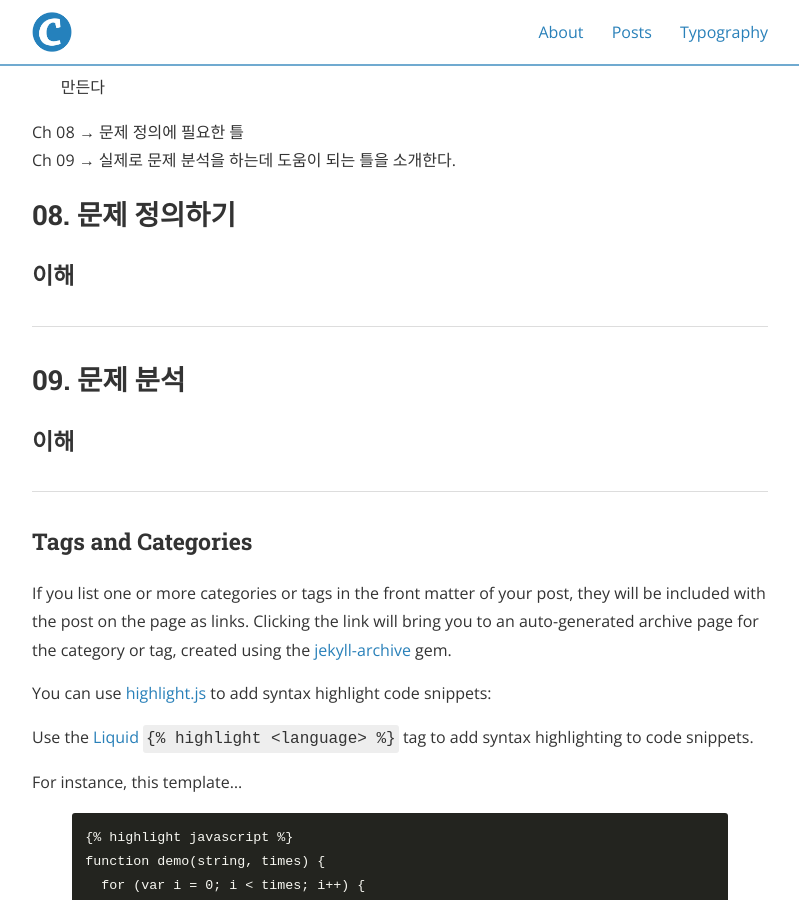
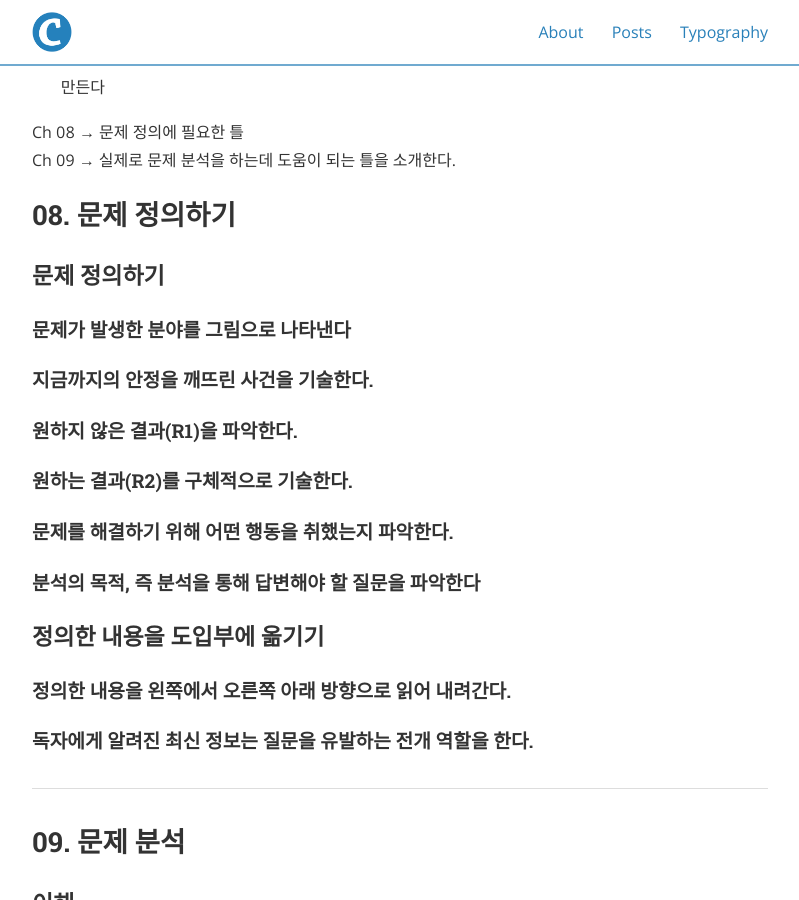
Before and after one commit to Taeho-Kim-0322/Taeho-Kim-0322.github.io, a Jekyll site: the page built from _posts/2020-11-30-논리의기술_3부.md, in a window 1280 px wide and 900 px high, scrolled down 961 px. Shown: the whole window, without its empty margins (240-1039 px from the left). Built offline with Jekyll 4.4.1, drawn with Linux system fonts in a browser that asks for light colours; nearby versions of some CDN libraries.

Commit message:
Update 2020-11-30-논리의기술_3부.md

```diff
--- a/_posts/2020-11-30-논리의기술_3부.md
+++ b/_posts/2020-11-30-논리의기술_3부.md
@@ -23,9 +23,21 @@ cover:  "/assets/instacode.png"
 Ch 08 → 문제 정의에 필요한 틀
 Ch 09 → 실제로 문제 분석을 하는데 도움이 되는 틀을 소개한다.
 
+
+
 ## 08. 문제 정의하기
 
-### 이해
+### 문제 정의하기
+#### 문제가 발생한 분야를 그림으로 나타낸다
+#### 지금까지의 안정을 깨뜨린 사건을 기술한다.
+#### 원하지 않은 결과(R1)을 파악한다.
+#### 원하는 결과(R2)를 구체적으로 기술한다.
+#### 문제를 해결하기 위해 어떤 행동을 취했는지 파악한다.
+#### 분석의 목적, 즉 분석을 통해 답변해야 할 질문을 파악한다
+
+### 정의한 내용을 도입부에 옮기기
+#### 정의한 내용을 왼쪽에서 오른쪽 아래 방향으로 읽어 내려간다.
+#### 독자에게 알려진 최신 정보는 질문을 유발하는 전개 역할을 한다.
 
 ---
 
```
